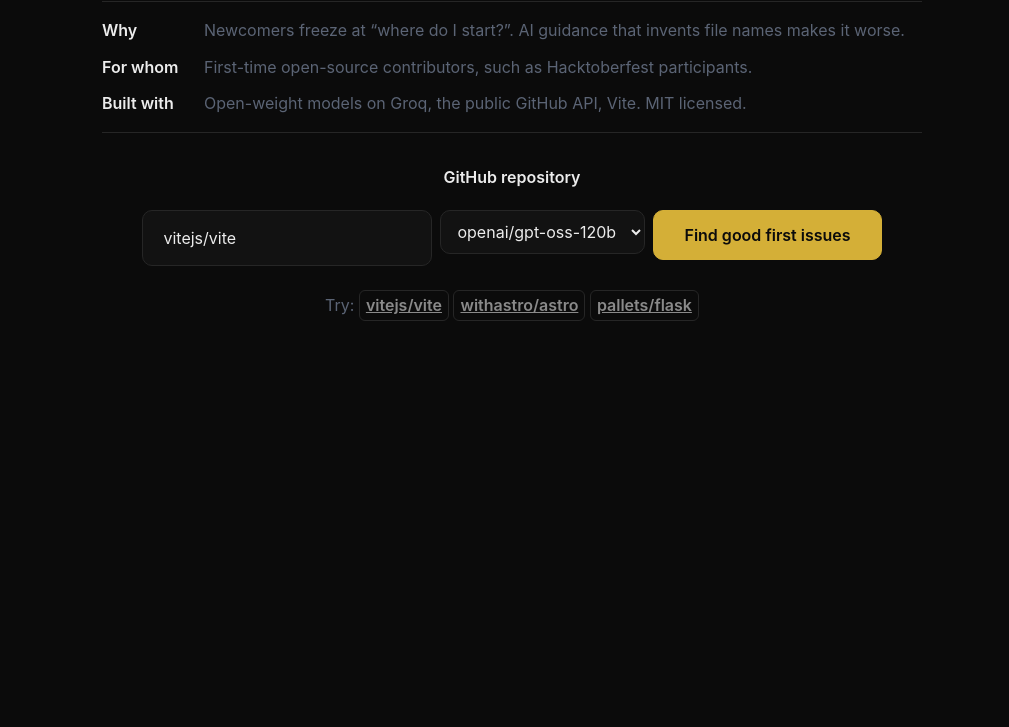
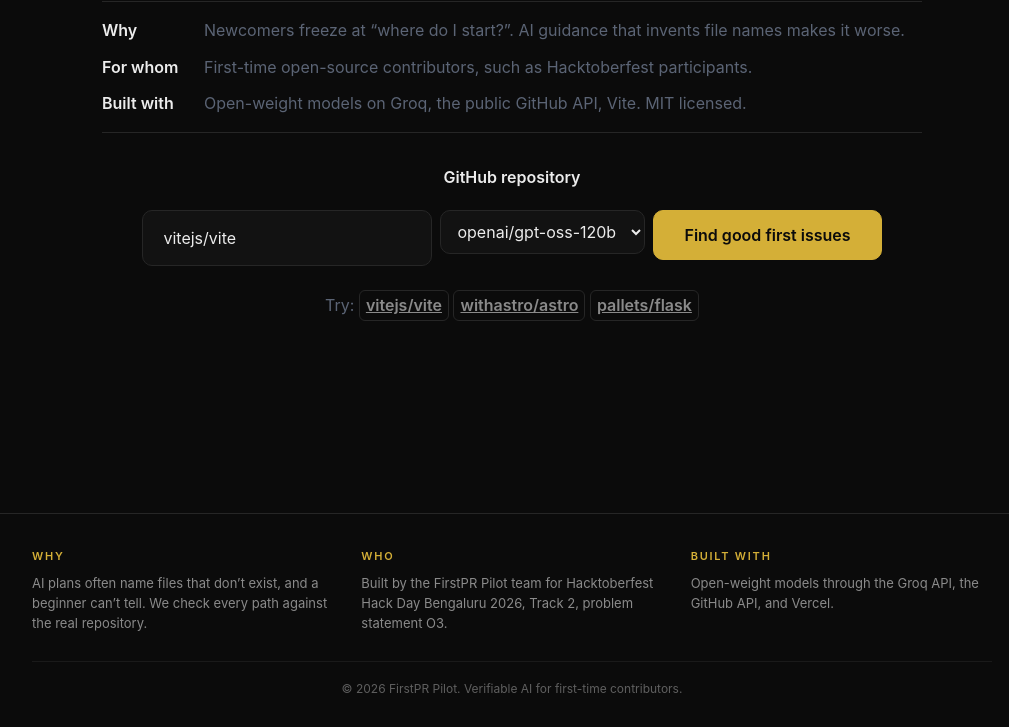
Before and after one commit to Panav-XD/FirstPR-Pilot, a website built with Vite: page index.html in a window 1280 px wide. Shown: the part 160-887 px from the top of the page, without its empty margins (128-1137 px from the left). Before the commit the page ends 800 px from the top, so only its background shows below. Built offline with nearby package versions, Linux system fonts and the light colour scheme.

Commit message:
Update index.html

```diff
--- a/index.html
+++ b/index.html
@@ -29,6 +29,14 @@
     <section id="issues"></section>
     <section id="result"></section>
   </main>
+  <footer class="site-foot">
+  <div class="cols">
+    <div><h4>Why</h4><p>AI plans often name files that don’t exist, and a beginner can’t tell. We check every path against the real repository.</p></div>
+    <div><h4>Who</h4><p>Built by the FirstPR Pilot team for Hacktoberfest Hack Day Bengaluru 2026, Track 2, problem statement O3.</p></div>
+    <div><h4>Built with</h4><p>Open-weight models through the Groq API, the GitHub API, and Vercel.</p></div>
+  </div>
+  <div class="copy">© 2026 FirstPR Pilot. Verifiable AI for first-time contributors.</div>
+</footer>
   <script type="module" src="/src/main.js"></script>
 </body>
 </html>
```
